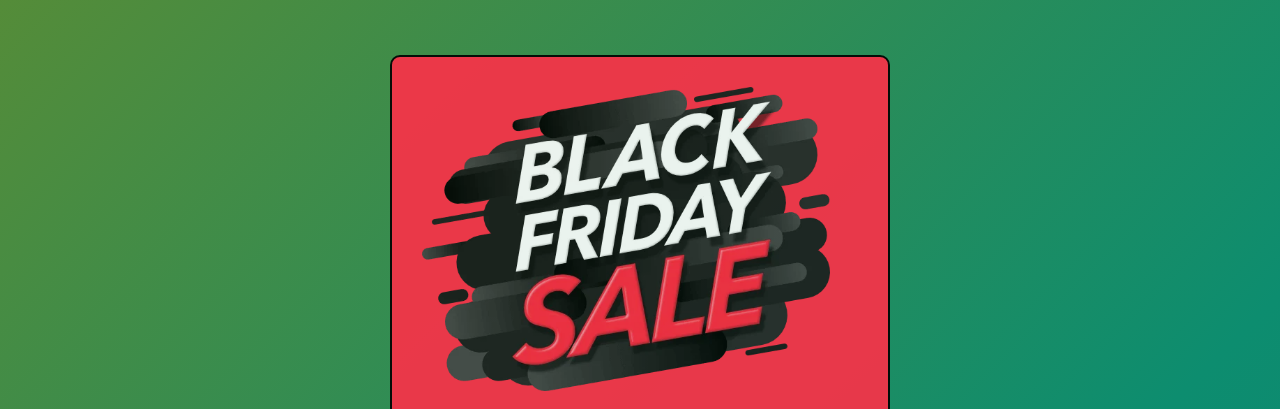
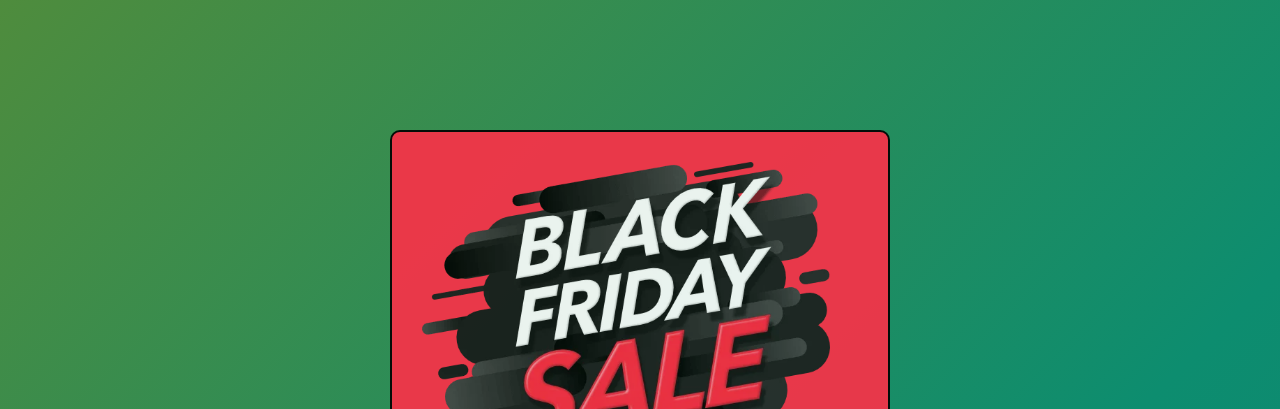
Before and after one commit to Anselmo17/card-propaganda, a plain HTML site: page index.html in a window 1280 px wide. Shown: the top 409 px of the page. Drawn offline with Linux system fonts and the light colour scheme.

Commit message:
FEAT:Adicionando correção no layout do card

```diff
--- a/style/style.css
+++ b/style/style.css
@@ -33,6 +33,7 @@ section {
     display: flex;
     align-items: center;
     justify-content: center;
+    margin-top: 150px;
     opacity: .9;
     height: 100vh;
     font-family: Verdana, Geneva, Tahoma, sans-serif;
@@ -55,6 +56,7 @@ h3 {
     padding: 10px;
     margin-left: 10px;
     margin-right: 10px;
+    margin-bottom: 150px;
 }
 
 .card * {
```
